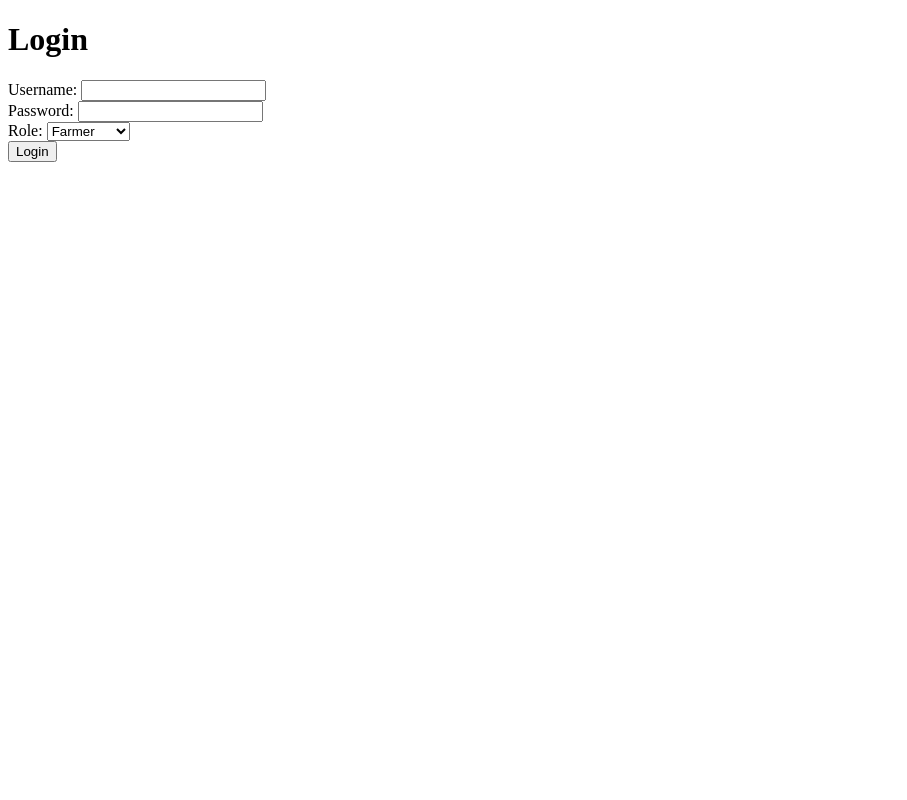
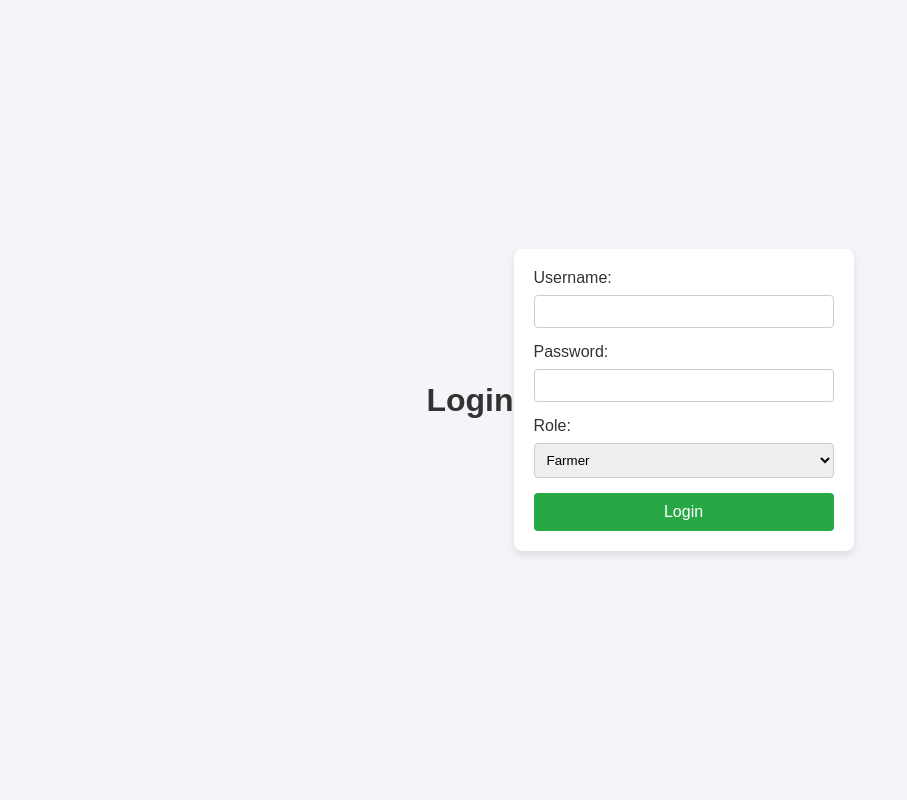
Before and after one commit to HareeshRV2004/CodeOclock_new, a Flask app: page /login in a window 1280 px wide. Shown: the whole page, without its empty margins (0-907 px from the left). Run offline with Flask 3, Linux system fonts and the light colour scheme.

Commit message:
Added css for login

```diff
--- a/templates/login.html
+++ b/templates/login.html
@@ -4,6 +4,76 @@
     <meta charset="UTF-8">
     <meta name="viewport" content="width=device-width, initial-scale=1.0">
     <title>Login</title>
+    <style>
+        /* Apply a general style to the body */
+        body {
+            font-family: Arial, sans-serif;
+            background-color: #f4f4f9;
+            margin: 0;
+            padding: 0;
+            display: flex;
+            justify-content: center;
+            align-items: center;
+            height: 100vh;
+        }
+
+        /* Style the form container */
+        form {
+            background-color: white;
+            padding: 20px;
+            border-radius: 8px;
+            box-shadow: 0 4px 8px rgba(0, 0, 0, 0.1);
+            width: 300px;
+        }
+
+        /* Style the h1 heading */
+        h1 {
+            text-align: center;
+            color: #333;
+            margin-bottom: 20px;
+        }
+
+        /* Style the labels and inputs */
+        label {
+            display: block;
+            margin-bottom: 8px;
+            color: #333;
+        }
+
+        input[type="text"],
+        input[type="password"],
+        select {
+            width: 100%;
+            padding: 8px;
+            margin-bottom: 15px;
+            border: 1px solid #ccc;
+            border-radius: 4px;
+            box-sizing: border-box;
+        }
+
+        /* Style the button */
+        button[type="submit"] {
+            width: 100%;
+            padding: 10px;
+            background-color: #28a745;
+            color: white;
+            border: none;
+            border-radius: 4px;
+            cursor: pointer;
+            font-size: 16px;
+        }
+
+        button[type="submit"]:hover {
+            background-color: #218838;
+        }
+
+        /* Responsive adjustments for mobile */
+        @media (max-width: 400px) {
+            form {
+                width: 90%;
+            }
+        }
+    </style>
 </head>
 <body>
     <h1>Login</h1>
```
